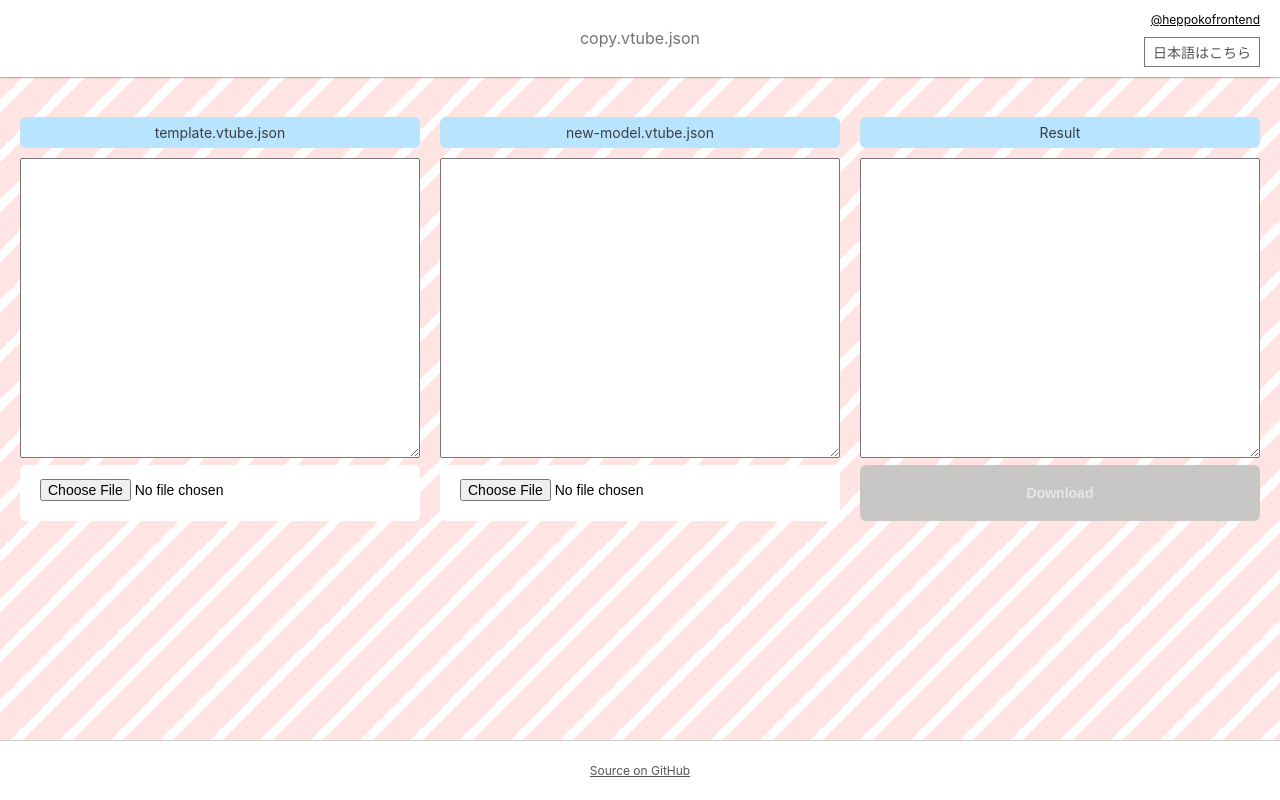
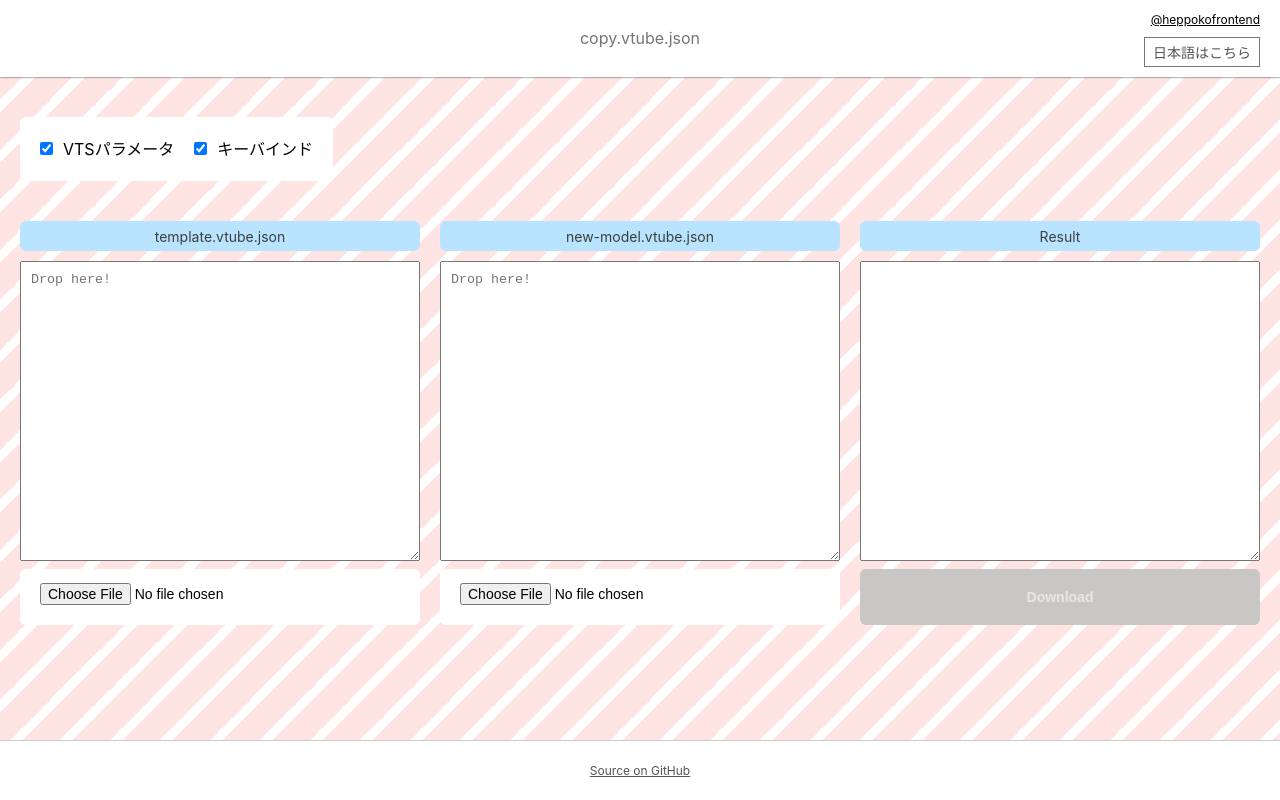
Before and after one commit to heppokofrontend/copy.vtube.json, a React (Create React App) app: page / in a window 1280 px wide. Built offline with nearby package versions, Linux system fonts and the light colour scheme.

Commit message:
:zap: Add filter

```diff
--- a/src/component/UI.module.scss
+++ b/src/component/UI.module.scss
@@ -1,3 +1,25 @@
+.filter {
+  padding: 20px 20px 18px;
+  margin: 0 0 40px;
+  width: fit-content;
+  background: #fff;
+  border-radius: 6px;
+
+  .list {
+    display: flex;
+    margin: 0 0 0 -20px;
+  }
+
+  .listitem {
+    padding: 0 0 0 20px;
+    list-style: none;
+  }
+
+  .checkboxLabel {
+    padding: 0 0 0 10px;
+  }
+}
+
 .col {
   margin: 0 0 40px;
 }
--- a/src/component/UI.tsx
+++ b/src/component/UI.tsx
@@ -8,6 +8,8 @@
   const [sourceFileName, setSourceFileName] = useState('');
   const [target, setTarget] = useState('');
   const [result, setResult] = useState('');
+  const [isNeedVTSParam, setIsNeedVTSParam] = useState(true);
+  const [isNeedKeyBindParam, setIsNeedKeyBindParam] = useState(true);
   const [isCompleted, setIsCompleted] = useState(false);
   const sourceTextArea = useRef(null) as unknown as React.MutableRefObject<HTMLTextAreaElement>;
   const targetTextarea = useRef(null) as unknown as React.MutableRefObject<HTMLTextAreaElement>;
@@ -26,7 +28,7 @@
     fr.readAsText(file);
     setSourceFileName(file.name);
   }
-  const makeNewVtubeJson = () => {
+  const makeNewVtubeJson = (options: any = {}) => {
     try {
       if (
         !sourceTextArea.current?.value ||
@@ -38,14 +40,23 @@
         return;
       }
 
-      const sourceJson = JSON.parse(sourceTextArea.current.value);
+      const useSrcVTS = (options.isNeedVTSParam ?? isNeedVTSParam);
+      const useSrcHotKey = (options.isNeedKeyBindParam ?? isNeedKeyBindParam);
+      const sourceJSON = JSON.parse(sourceTextArea.current.value);
       const targetJSON = JSON.parse(targetTextarea.current.value);
+      const resultJSON = useSrcVTS ? sourceJSON : targetJSON;
 
-      sourceJson.Name = targetJSON.Name;
-      sourceJson.ModelID = targetJSON.ModelID;
-      sourceJson.FileReferences = targetJSON.FileReferences;
+      if (useSrcHotKey) {
+        resultJSON.Hotkeys = sourceJSON.Hotkeys;
+      } else {
+        resultJSON.Hotkeys = targetJSON.Hotkeys;
+      }
 
-      setResult(JSON.stringify(sourceJson, undefined, '  '));
+      resultJSON.Name = targetJSON.Name;
+      resultJSON.ModelID = targetJSON.ModelID;
+      resultJSON.FileReferences = targetJSON.FileReferences;
+
+      setResult(JSON.stringify(resultJSON, undefined, '    '));
       setIsCompleted(true);
     } catch (e) {
       setResult('ERROR');
@@ -104,6 +115,36 @@
   })();
 
   return (
+    <>
+      <div className={styles.filter}>
+        <ul className={styles.list}>
+          <li className={styles.listitem}>
+            <label>
+              <input type="checkbox" checked={isNeedVTSParam} onChange={() => {
+                setIsNeedVTSParam(!isNeedVTSParam);
+                makeNewVtubeJson({
+                  isNeedVTSParam: !isNeedVTSParam,
+                  isNeedKeyBindParam: isNeedKeyBindParam,
+                });
+              }} />
+              <span className={styles.checkboxLabel}>VTSパラメータ</span>
+            </label>
+          </li>
+          <li className={styles.listitem}>
+            <label>
+              <input type="checkbox" checked={isNeedKeyBindParam} onChange={() => {
+                setIsNeedKeyBindParam(!isNeedKeyBindParam);
+                makeNewVtubeJson({
+                  isNeedVTSParam: isNeedVTSParam,
+                  isNeedKeyBindParam: !isNeedKeyBindParam,
+                });
+              }} />
+              <span className={styles.checkboxLabel}>キーバインド</span>
+            </label>
+          </li>
+        </ul>
+      </div>
+
       <div className={styles.wrap}>
         <div className={styles.col}>
           <label>
@@ -112,6 +153,7 @@
               className={styles.textarea}
               ref={sourceTextArea}
               value={source}
+              placeholder={t('ここにファイルをドロップしてください')}
               onDrop={ondrop(setSource, sourceInput)}
               onDragOver={ondragover}
               onDragLeave={ondragleave}
@@ -134,6 +176,7 @@
               className={styles.textarea}
               ref={targetTextarea}
               value={target}
+              placeholder={t('ここにファイルをドロップしてください')}
               onDrop={ondrop(setTarget, targetInput)}
               onDragOver={ondragover}
               onDragLeave={ondragleave}
@@ -169,5 +212,6 @@
           </button>
         </div>
       </div>
+    </>
   );
 }
--- a/src/locales/i18n.ts
+++ b/src/locales/i18n.ts
@@ -9,12 +9,14 @@
     translation: {
       '移植元.vtube.json': 'template.vtube.json',
       '移植先.vtube.json': 'new-model.vtube.json',
+      'ここにファイルをドロップしてください': 'Drop here!',
     },
   },
   ja: {
     translation: {
       '移植元.vtube.json': '移植元.vtube.json',
       '移植先.vtube.json': '移植先.vtube.json',
+      'ここにファイルをドロップしてください': 'ここにファイルをドロップしてください',
     },
   },
 };
```
Lines whose indentation alone changed are shown as unchanged.
